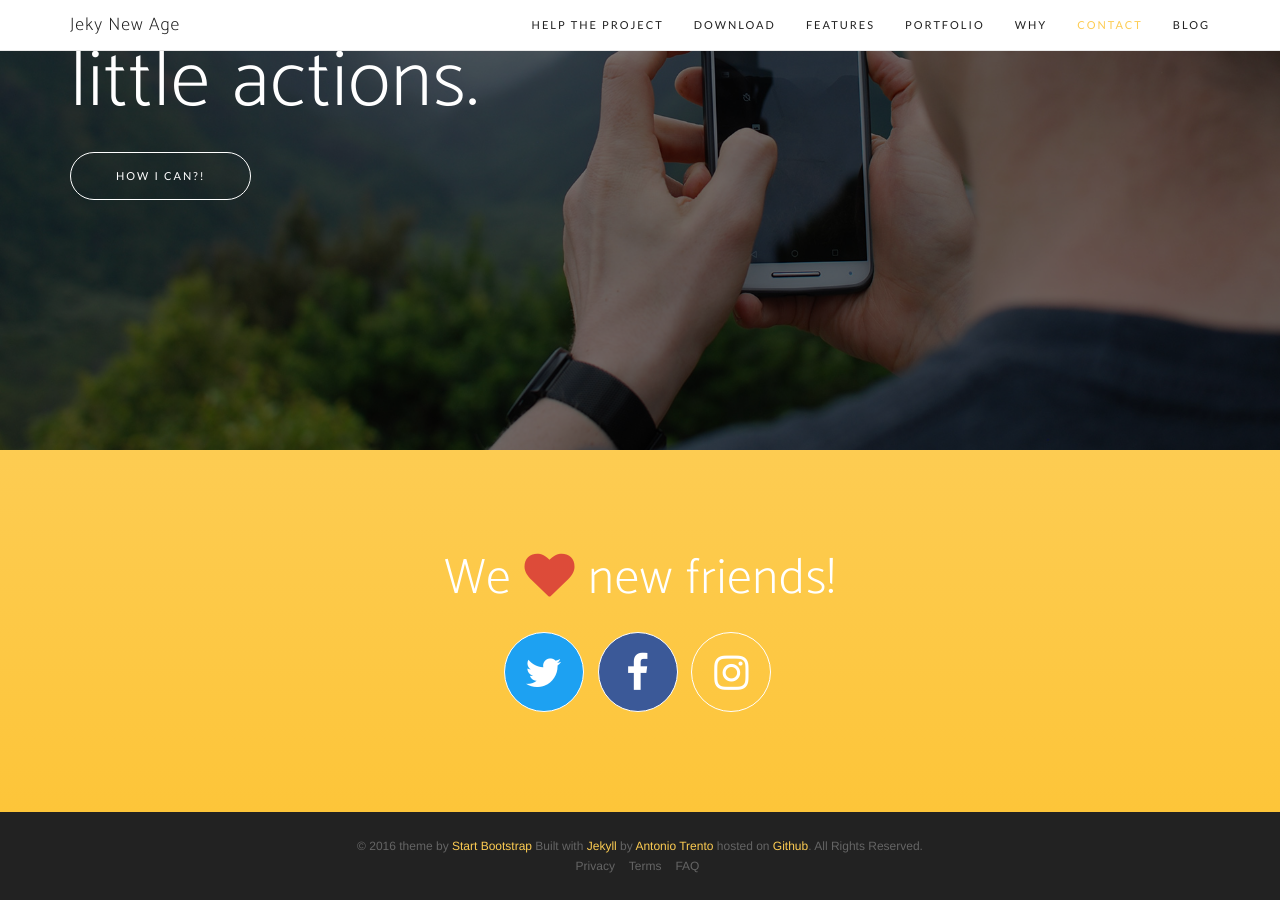
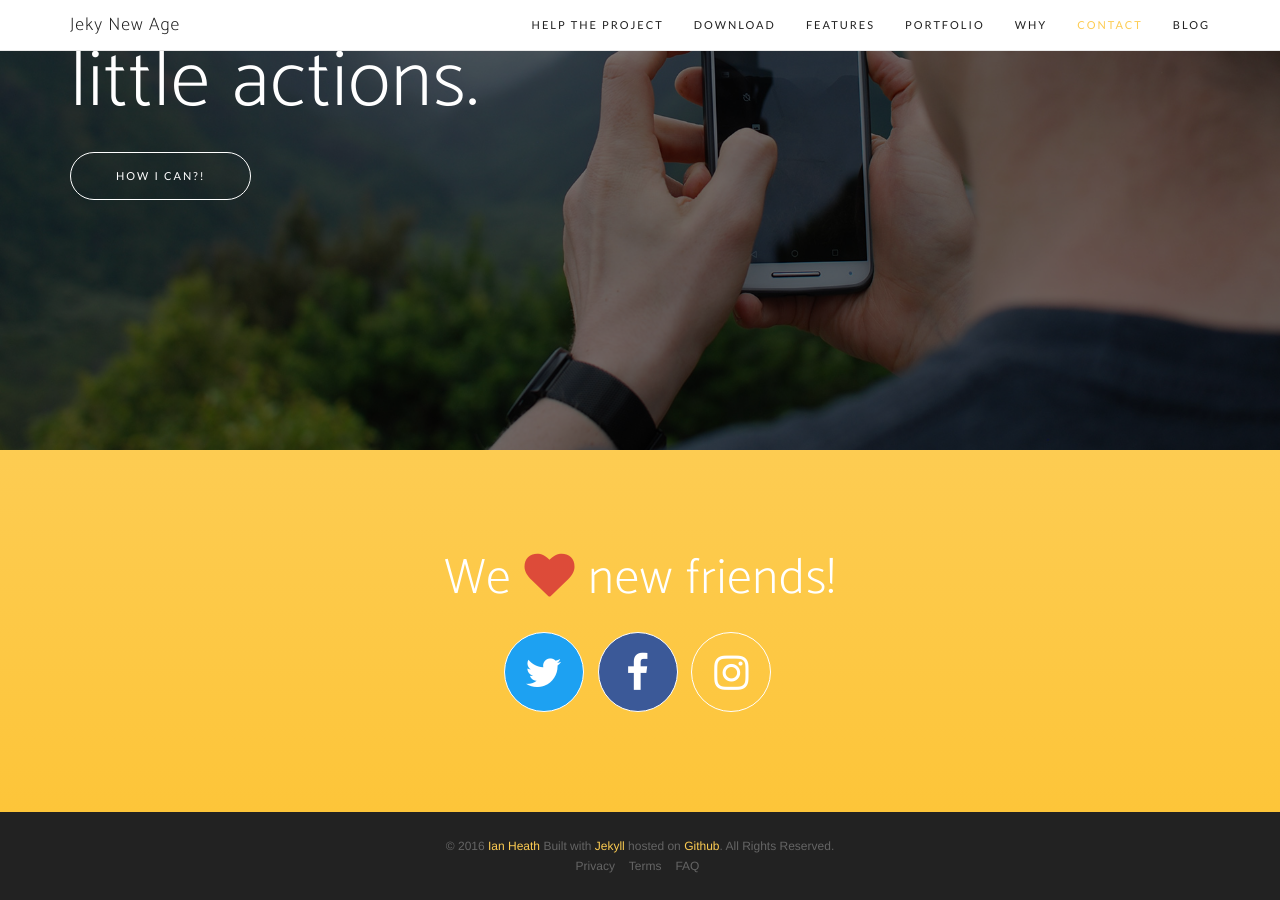
Before and after one commit to iheathdesigns/myblog, a Jekyll site: the page built from index.html, in a window 1280 px wide and 900 px high, scrolled down 4759 px. Built offline with Jekyll 4.4.1, drawn with Linux system fonts in a browser that asks for light colours; nearby versions of some CDN libraries; some web fonts are replaced; the list of posts is cut into pages by our own code.

Commit message:
Changed credits

```diff
--- a/_includes/contact.html
+++ b/_includes/contact.html
@@ -24,7 +24,7 @@
 </section>
 <footer>
     <div class="container">
-        <p>&copy; 2016 theme by <a rel="nofollow" target="blank" href="https://startbootstrap.com/template-overviews/new-age/">Start Bootstrap</a> Built with <a target="_blank" rel="nofollow" href="https://jekyllrb.com/">Jekyll</a> by <a target="_blank" rel="nofollow" href="https://it.linkedin.com/in/antoniotrento">Antonio Trento</a> hosted on <a target="_blank" rel="nofollow" href="https://github.com/jekynewage/jekynewage.github.io">Github</a>. All Rights Reserved.</p>
+        <p>&copy; 2016  <a rel="nofollow" target="blank" href="#">Ian Heath</a> Built with <a target="_blank" rel="nofollow" href="https://jekyllrb.com/">Jekyll</a>  hosted on <a target="_blank" rel="nofollow" href="https://github.com/iheathdesigns/iheathdesigns.github.io/myblog">Github</a>. All Rights Reserved.</p>
         <ul class="list-inline">
             <li>
                 <a href="#">Privacy</a>
```
